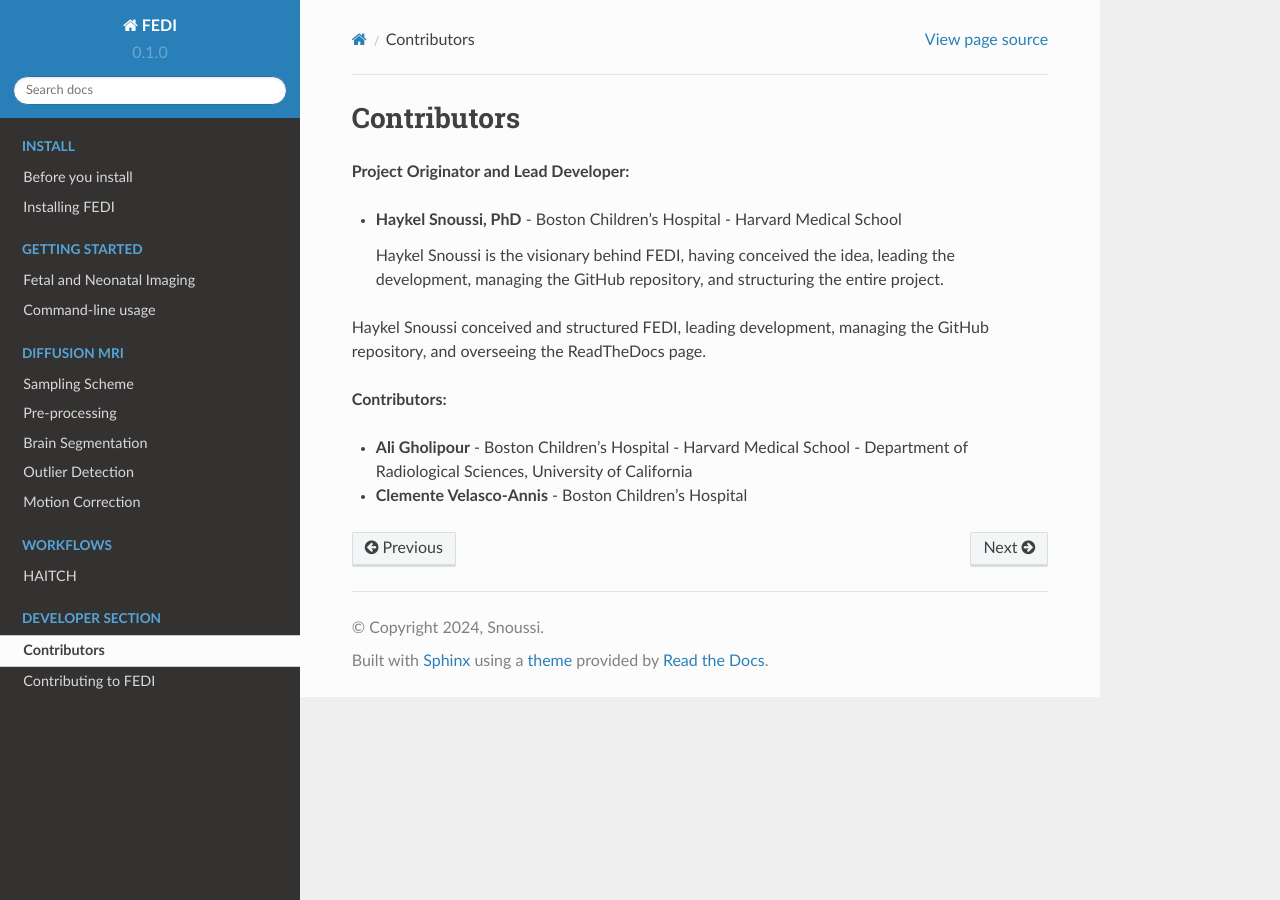
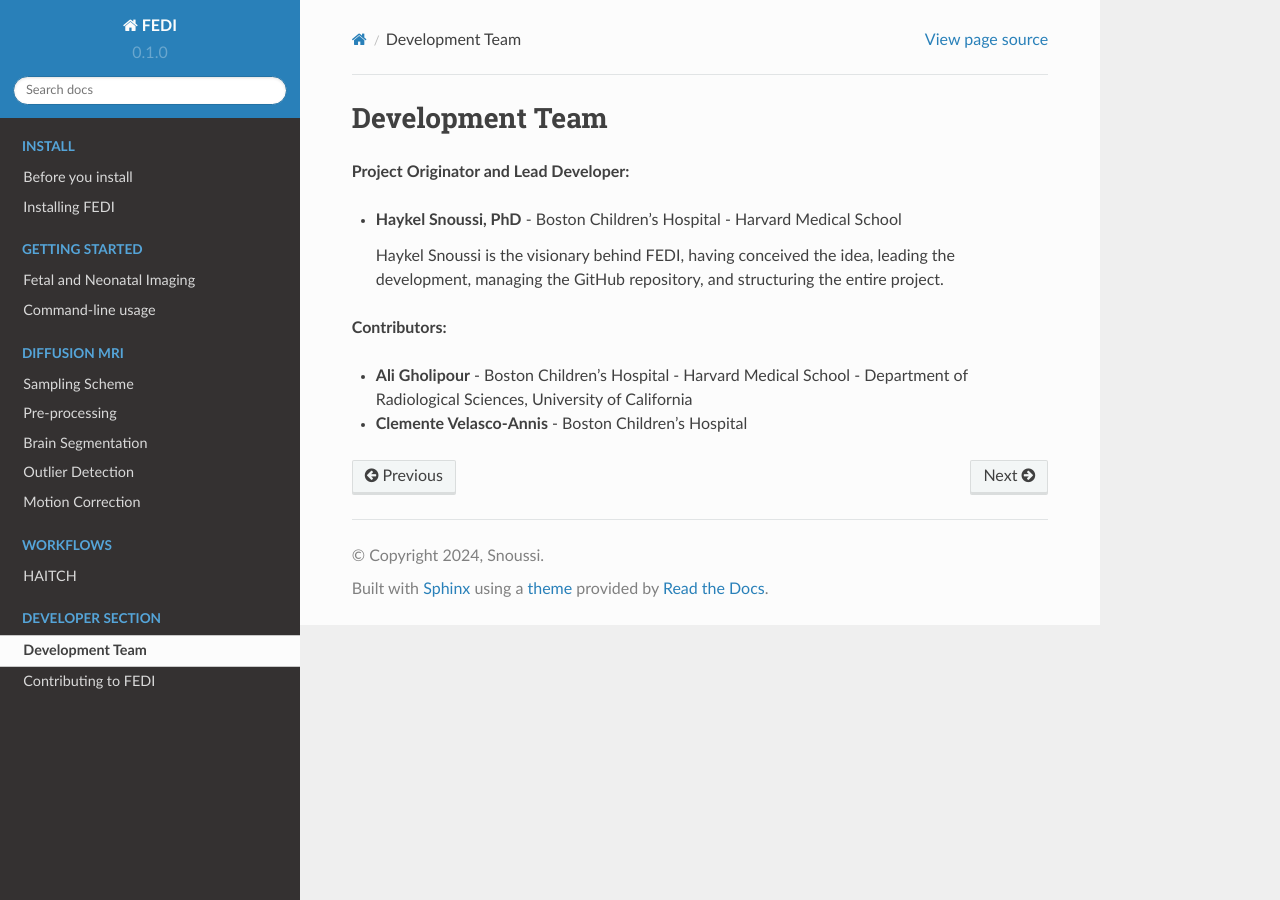
Before and after one commit to FEDIToolbox/FEDI, a Sphinx documentation site: the page built from documentation/source/developer_section/starts.rst, in a window 1280 px wide. Built offline with Sphinx 7.4.7 and the Read the Docs theme 2.0.0, drawn with Linux system fonts in a browser that asks for light colours.

Commit message:
Update starts.rst

```diff
--- a/documentation/source/developer_section/starts.rst
+++ b/documentation/source/developer_section/starts.rst
@@ -1,4 +1,4 @@
-Contributors
+Development Team
 ======================
 
 **Project Originator and Lead Developer:**
@@ -7,8 +7,6 @@ Contributors
   - Boston Children's Hospital - Harvard Medical School
 
   Haykel Snoussi is the visionary behind FEDI, having conceived the idea, leading the development, managing the GitHub repository, and structuring the entire project.
-
-Haykel Snoussi conceived and structured FEDI, leading development, managing the GitHub repository, and overseeing the ReadTheDocs page.
 
 
 **Contributors:**
```
